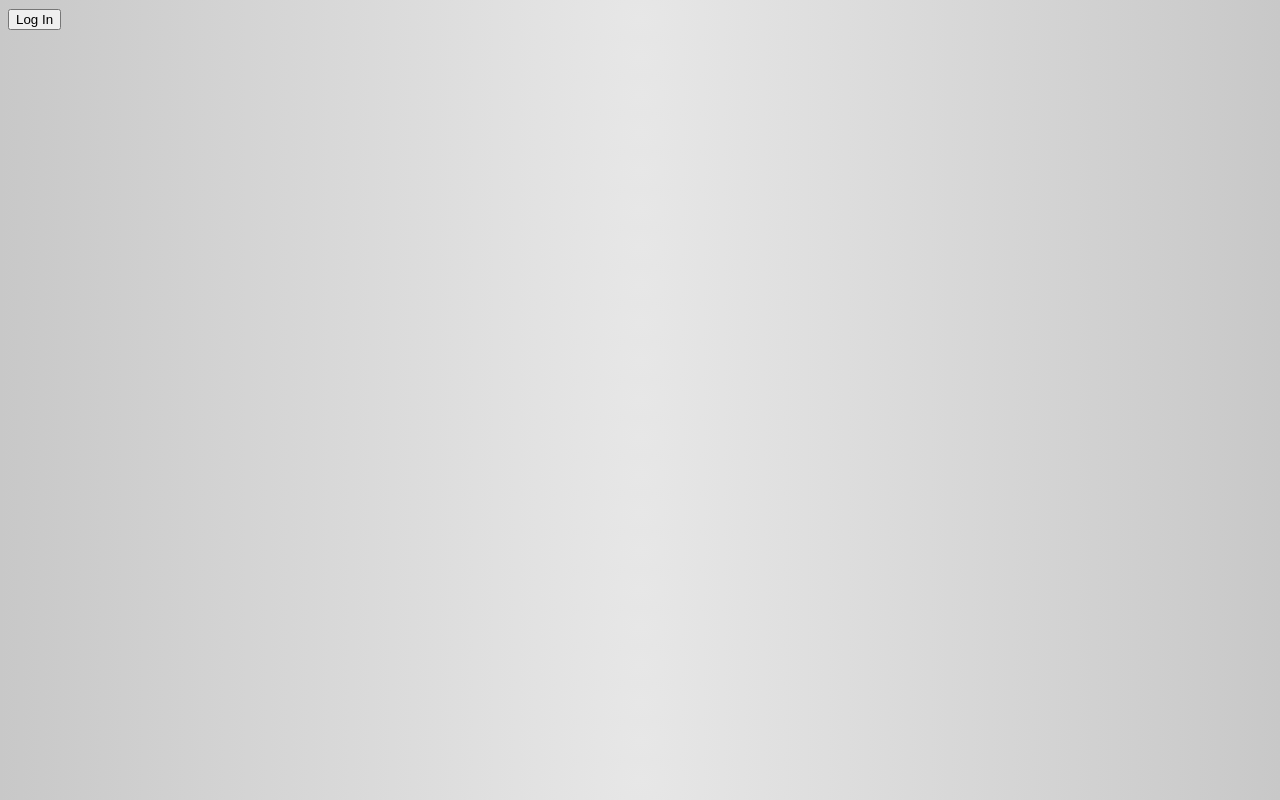
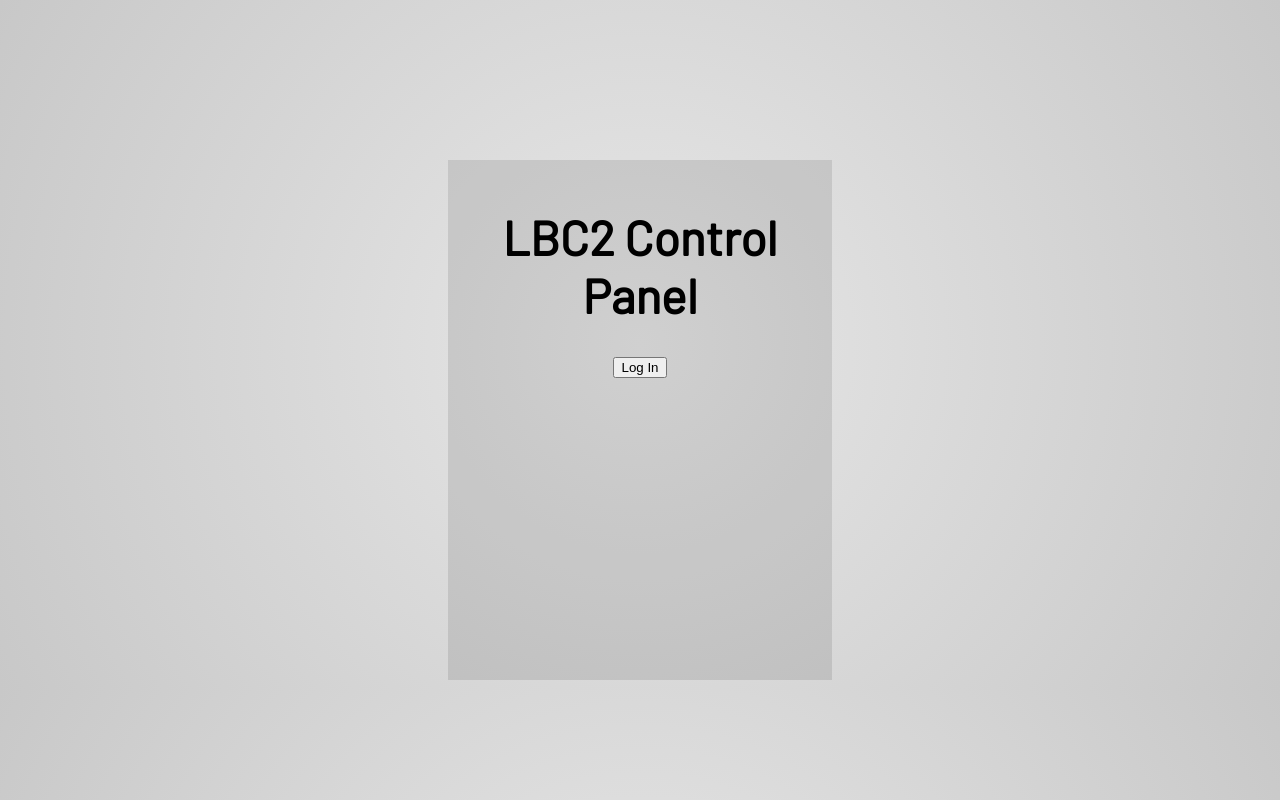
Before and after one commit to dk42506/lbc2-control-panel, a Next.js app: page / in a window 1280 px wide. Built offline with nearby package versions, Linux system fonts and the light colour scheme.

Commit message:
creating landing page

```diff
--- a/src/components/ChallengeCreator/challengecreator.tsx
+++ b/src/components/ChallengeCreator/challengecreator.tsx
@@ -2,6 +2,9 @@ import Nav from '@/components/Nav/Nav'
 import styles from '../../styles/challengecreator.module.css'
 
 export default function ChallengeCreator() {
+
+
+
     return (
         <>
             <div className={styles.Container}>
--- a/src/pages/index.tsx
+++ b/src/pages/index.tsx
@@ -1,9 +1,17 @@
 import Link from 'next/link';
+import styles from '../styles/index.module.css'
 
 export default function Home() {
   return (
     <>
-      <Link href='/homepage'><button>Log In</button></Link>
+      <main className={styles.main}>
+        <div className={styles.panel}>
+          <div className={styles.title}>
+            <h1>LBC2 Control Panel</h1>
+          </div>
+          <Link href='/homepage'><button>Log In</button></Link>
+        </div>
+      </main>
     </>
   )
 }
--- /dev/null
+++ b/src/styles/index.module.css
@@ -0,0 +1,16 @@
+.main{
+    margin-top: 20vh;
+}
+
+.panel{
+    width: 30vw;
+    height: 65vh;
+    background: rgba(0, 0, 0, 0.1);
+    margin: auto;
+    text-align: center;
+}
+
+.title{
+    padding-top: 2vh;
+    font-size: 1.5rem;
+}
```
